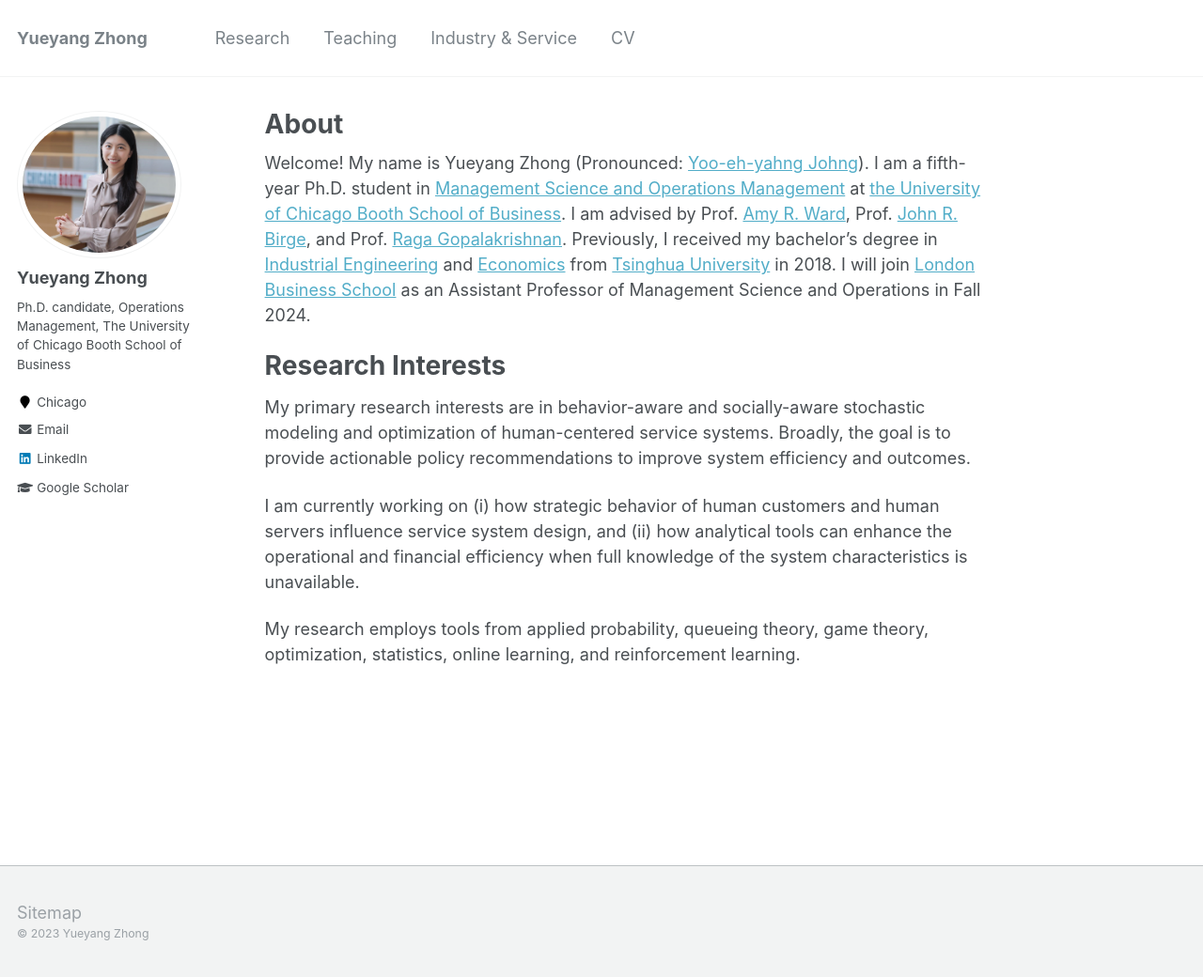
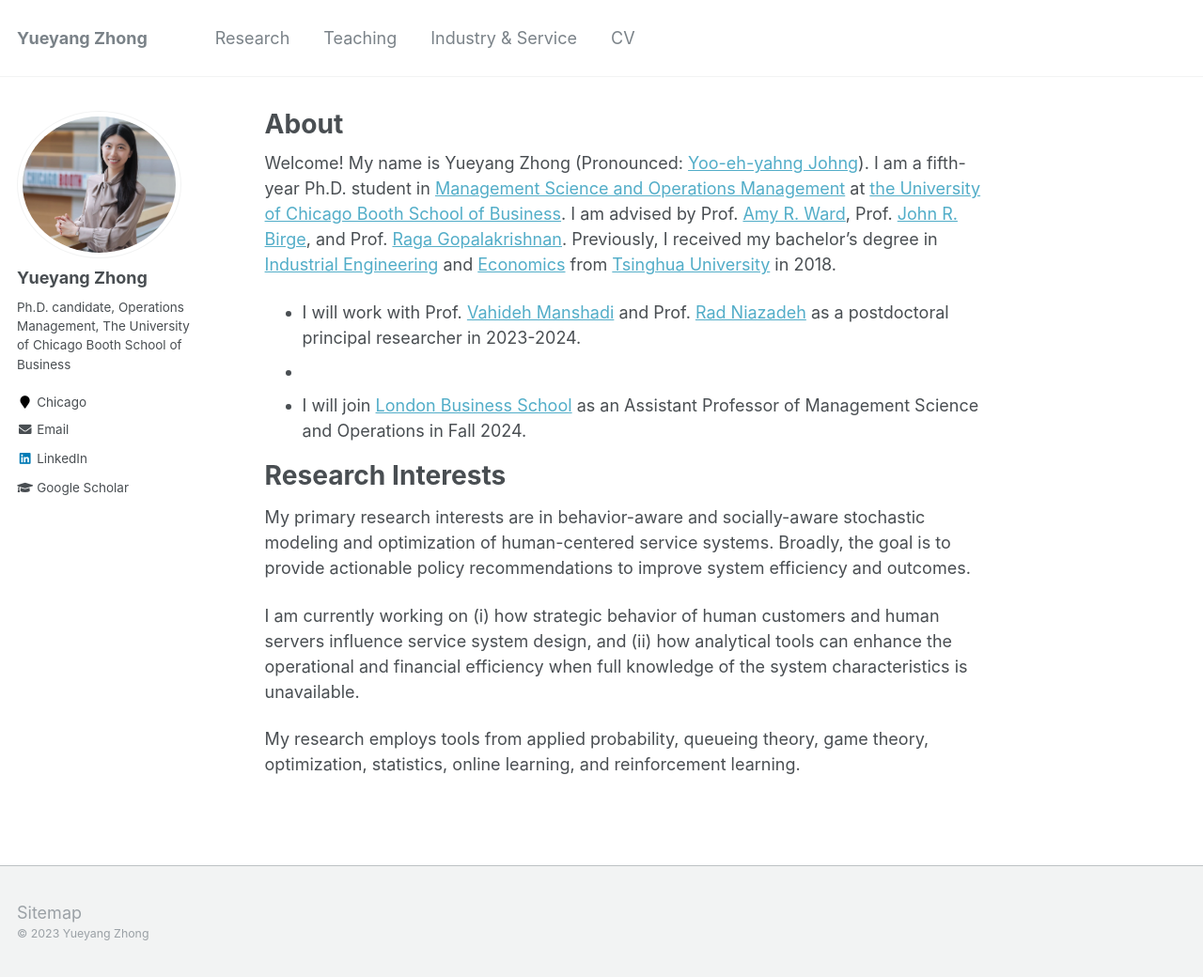
Before and after one commit to alicemengqi/site, a Jekyll site: the page built from _pages/about.md, in a window 1280 px wide and 1040 px high. Shown: the whole window at 94% size. Built offline with Jekyll 4.4.1, drawn with Linux system fonts in a browser that asks for light colours.

Commit message:
Update about.md

```diff
--- a/_pages/about.md
+++ b/_pages/about.md
@@ -8,7 +8,11 @@ redirect_from:
   - /about.html
 ---
 
-Welcome! My name is Yueyang Zhong (Pronounced: [Yoo-eh-yahng Johng](https://translate.google.com/?hl=en&tab=TT&sl=en&tl=zh-CN&text=Yueyang%20Zhong&op=translate)). I am a fifth-year Ph.D. student in [Management Science and Operations Management](https://www.chicagobooth.edu/phd/dissertation-areas/management-science-and-operations-management) at [the University of Chicago Booth School of Business](https://www.chicagobooth.edu). I am advised by Prof. [Amy R. Ward](https://www.chicagobooth.edu/faculty/directory/w/amy-ward), Prof. [John R. Birge](https://www.chicagobooth.edu/faculty/directory/b/john-r-birge), and Prof. [Raga Gopalakrishnan](https://smith.queensu.ca/faculty_and_research/faculty_list/gopalakrishnan-raga.php). Previously, I received my bachelor's degree in [Industrial Engineering](https://www.ie.tsinghua.edu.cn/eng) and [Economics](https://www.sem.tsinghua.edu.cn/en) from [Tsinghua University](https://www.tsinghua.edu.cn/en) in 2018. I will join [London Business School](https://www.london.edu/) as an Assistant Professor of Management Science and Operations in Fall 2024.
+Welcome! My name is Yueyang Zhong (Pronounced: [Yoo-eh-yahng Johng](https://translate.google.com/?hl=en&tab=TT&sl=en&tl=zh-CN&text=Yueyang%20Zhong&op=translate)). I am a fifth-year Ph.D. student in [Management Science and Operations Management](https://www.chicagobooth.edu/phd/dissertation-areas/management-science-and-operations-management) at [the University of Chicago Booth School of Business](https://www.chicagobooth.edu). I am advised by Prof. [Amy R. Ward](https://www.chicagobooth.edu/faculty/directory/w/amy-ward), Prof. [John R. Birge](https://www.chicagobooth.edu/faculty/directory/b/john-r-birge), and Prof. [Raga Gopalakrishnan](https://smith.queensu.ca/faculty_and_research/faculty_list/gopalakrishnan-raga.php). Previously, I received my bachelor's degree in [Industrial Engineering](https://www.ie.tsinghua.edu.cn/eng) and [Economics](https://www.sem.tsinghua.edu.cn/en) from [Tsinghua University](https://www.tsinghua.edu.cn/en) in 2018.
+
+- I will work with Prof. [Vahideh Manshadi](https://vahideh-manshadi.com/) and Prof. [Rad Niazadeh](https://faculty.chicagobooth.edu/rad-niazadeh) as a postdoctoral principal researcher in 2023-2024.
+-
+- I will join [London Business School](https://www.london.edu/) as an Assistant Professor of Management Science and Operations in Fall 2024.
 
 # Research Interests
 My primary research interests are in behavior-aware and socially-aware stochastic modeling and optimization of human-centered service systems. Broadly, the goal is to provide actionable policy recommendations to improve system efficiency and outcomes.
```
